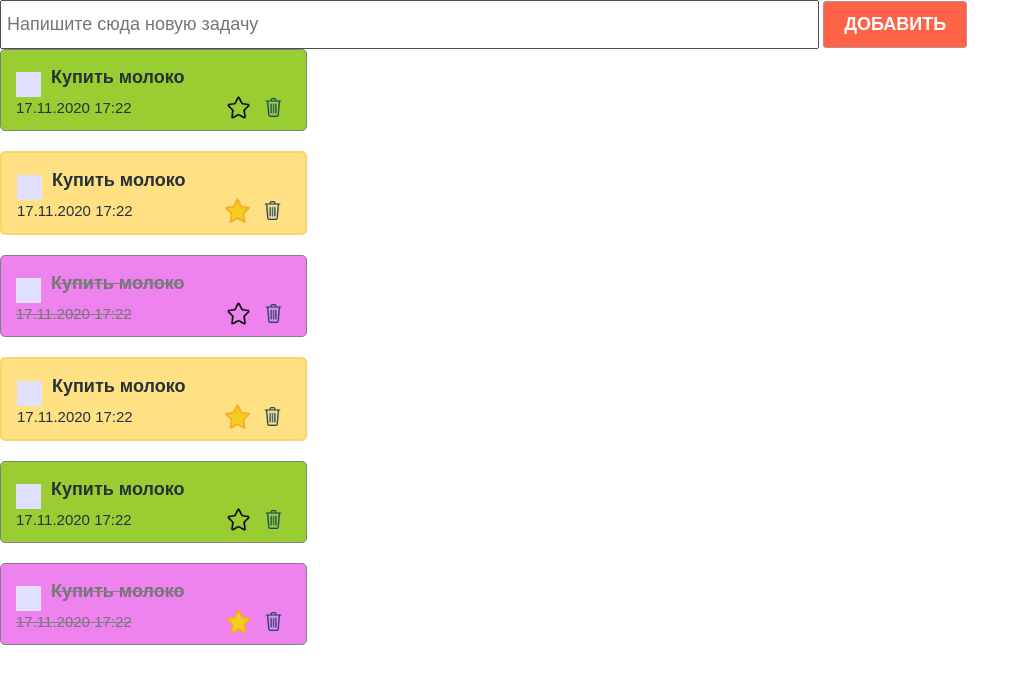
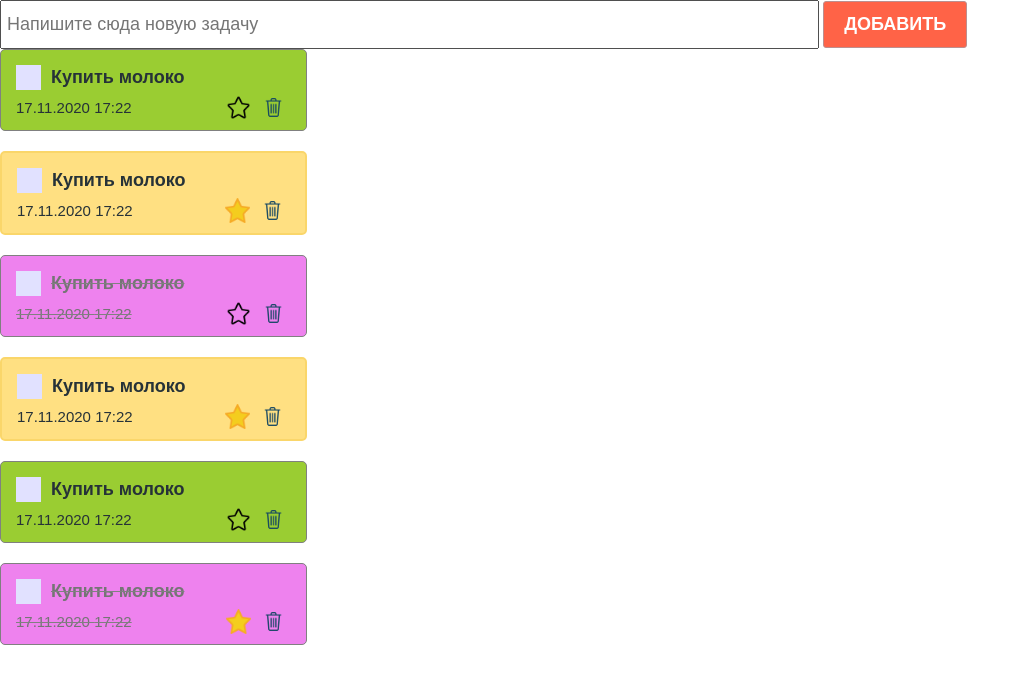
Before and after one commit to Altynai29/todo, a Django app: page / in a window 1280 px wide. Shown: the top 684 px of the page, without its empty margins (0-1030 px from the left). Run offline with Django 3.2, Linux system fonts and the light colour scheme.

Commit message:
changed styles checkbox

```diff
--- a/main/static/styles/checkbox.css
+++ b/main/static/styles/checkbox.css
@@ -1,5 +1,5 @@
  .checkbox_container {
-    display: flex;
+    display: block;
     position: relative;
     padding-left: 35px;
     margin-bottom: 12px;
@@ -23,7 +23,7 @@
 
   .checkmark {
     position: absolute;
-    top: 0;
+    top: -7px;
     left: 0;
     height: 25px;
     width: 25px;
```
